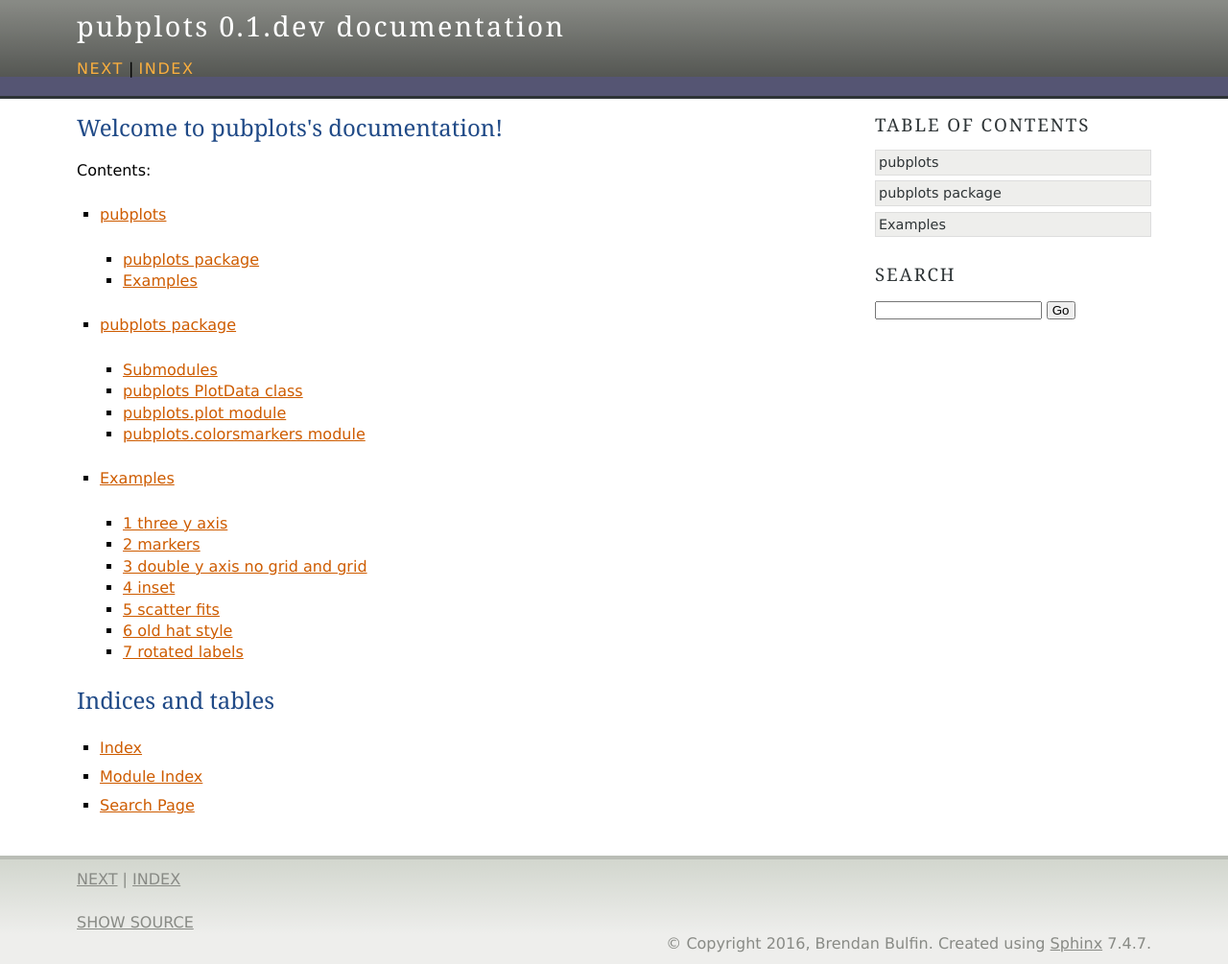
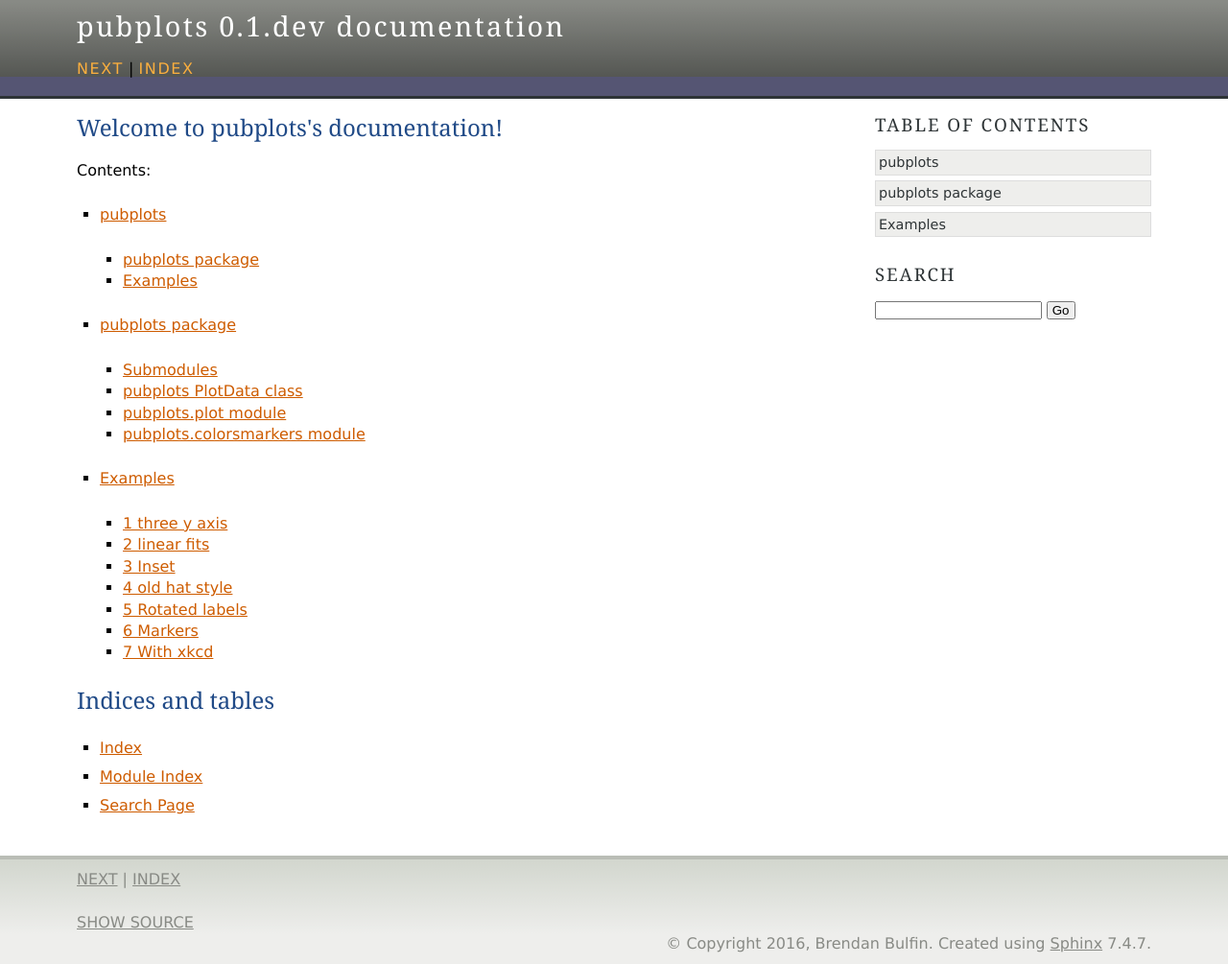
Before and after one commit to santiama/pubplots, a Sphinx documentation site: the page built from doc/index.rst, in a window 1280 px wide. Shown: the whole page at 96% size. Built offline with Sphinx 7.4.7, drawn with Linux system fonts in a browser that asks for light colours.

Commit message:
changed resolution of saved docs and updated documentation

```diff
--- a/doc/pubplots.rst
+++ b/doc/pubplots.rst
@@ -35,40 +35,38 @@ Examples
 .. image:: images/1_TGA_data_vs_time.png
     :width: 700pt
 
-2 markers
+2 linear fits
 ---------
-.. literalinclude:: examples/2_scatter.py
-.. image:: images/2_scatter.png
+.. literalinclude:: examples/2_fitscatter.py
+.. image:: images/2_fitscatter.png
     :width: 400pt
 
-3 double y axis no grid and grid
+3 Inset
 --------------------------------
-.. literalinclude:: examples/3_doubley.py
-.. image:: images/3_reduction.png
-    :width: 400pt
-.. image:: images/3_oxidation.png
+.. literalinclude:: examples/3_inset.py
+.. image:: images/3_inset_kinetics.png
     :width: 400pt
 
-4 inset
+4 old hat style
 -------
-.. literalinclude:: examples/4_inset.py
-.. image:: images/4_inset_kinetics.png
+.. literalinclude:: examples/4_oldhat.py
+.. image:: images/4_old_hat_thermolysis.png
     :width: 400pt
 
-5 scatter fits
+5 Rotated labels
 --------------
-.. literalinclude:: examples/5_fitscatter.py
-.. image:: images/5_fitscatter.png
+.. literalinclude:: examples/5_rotatedlabels.py
+.. image:: images/5_rotatedlabels.png
     :width: 400pt
 
-6 old hat style
+6 Markers
 ---------------
-.. literalinclude:: examples/6_oldhat.py
-.. image:: images/6_old_hat_thermolysis.png
+.. literalinclude:: examples/7_scatterleft.py
+.. image:: images/6_scatter.png
     :width: 400pt
 
-7 rotated labels
+7 With xkcd
 ----------------
-.. literalinclude:: examples/7_rotatelabels.py
-.. image:: images/7_rotatedlabels.png
+.. literalinclude:: examples/8_xkcd.py
+.. image:: images/8_with_xkcdmode.png
     :width: 400pt
```
Also changed, not shown: 1 other file.
